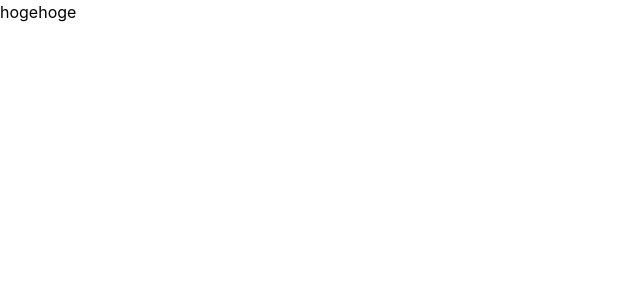
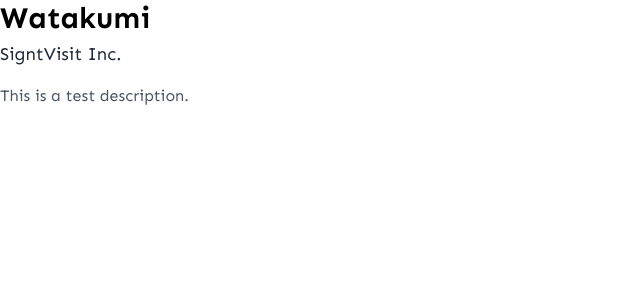
Before and after one commit to Watakumi/meet-binder-front, a Next.js app: page /mypage in a window 1280 px wide. Shown: the top 300 px of the page, without its empty margins (0-640 px from the left). Built offline with nearby package versions, Linux system fonts and the light colour scheme.

Commit message:
Add About Component

```diff
--- /dev/null
+++ b/components/About.tsx
@@ -0,0 +1,13 @@
+export const About = () => {
+  return (
+    <div className="font-sen">
+      <div>
+        <p className="text-3xl font-bold">Watakumi</p>
+        <p className="mt-1 text-lg font-medium text-gray-800">
+          SigntVisit Inc.
+        </p>
+        <p className="mt-4 text-gray-600">This is a test description.</p>
+      </div>
+    </div>
+  );
+};
--- a/pages/mypage/index.tsx
+++ b/pages/mypage/index.tsx
@@ -1,8 +1,9 @@
 import React from 'react';
+import { About } from '../../components/About';
 const Mypage: React.FunctionComponent = () => {
   return (
     <div className="container mx-auto">
-      <div>hogehoge</div>
+      <About />
     </div>
   );
 };
```
